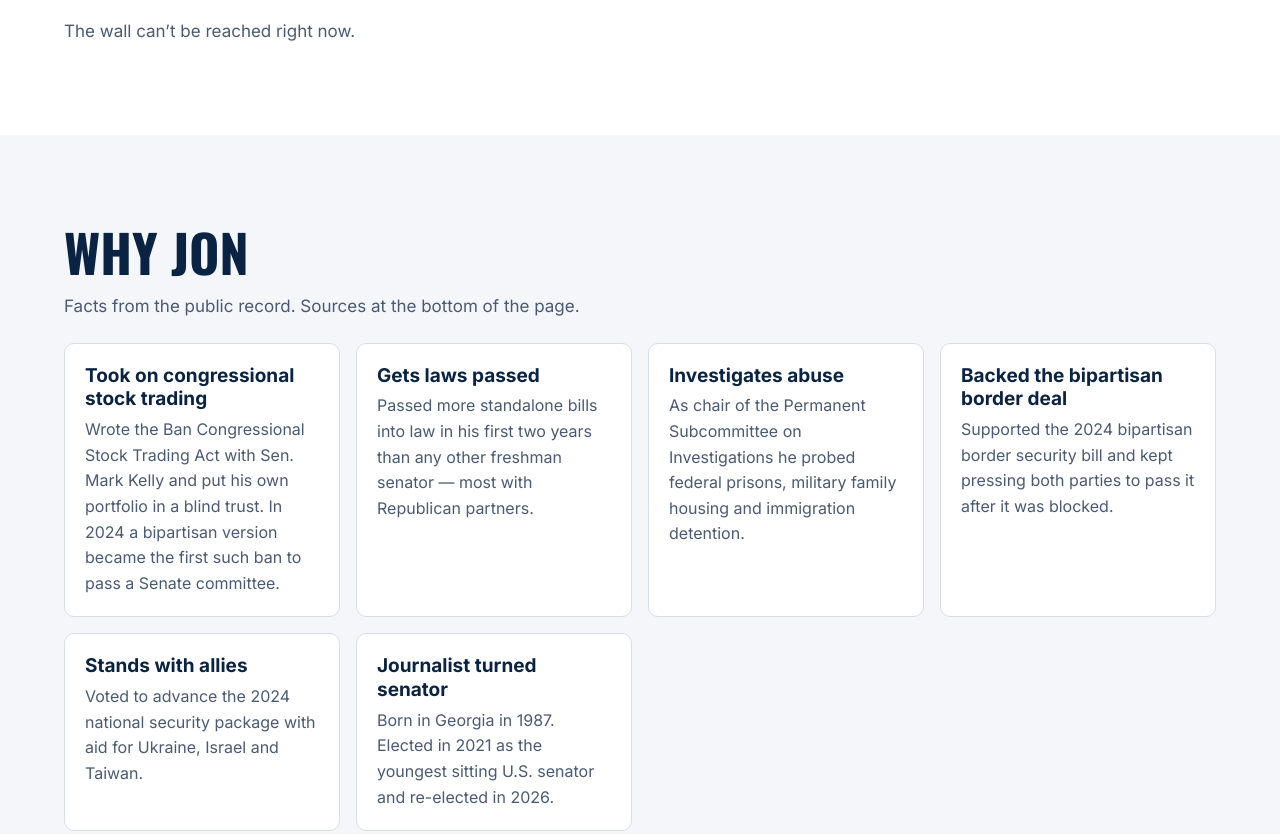
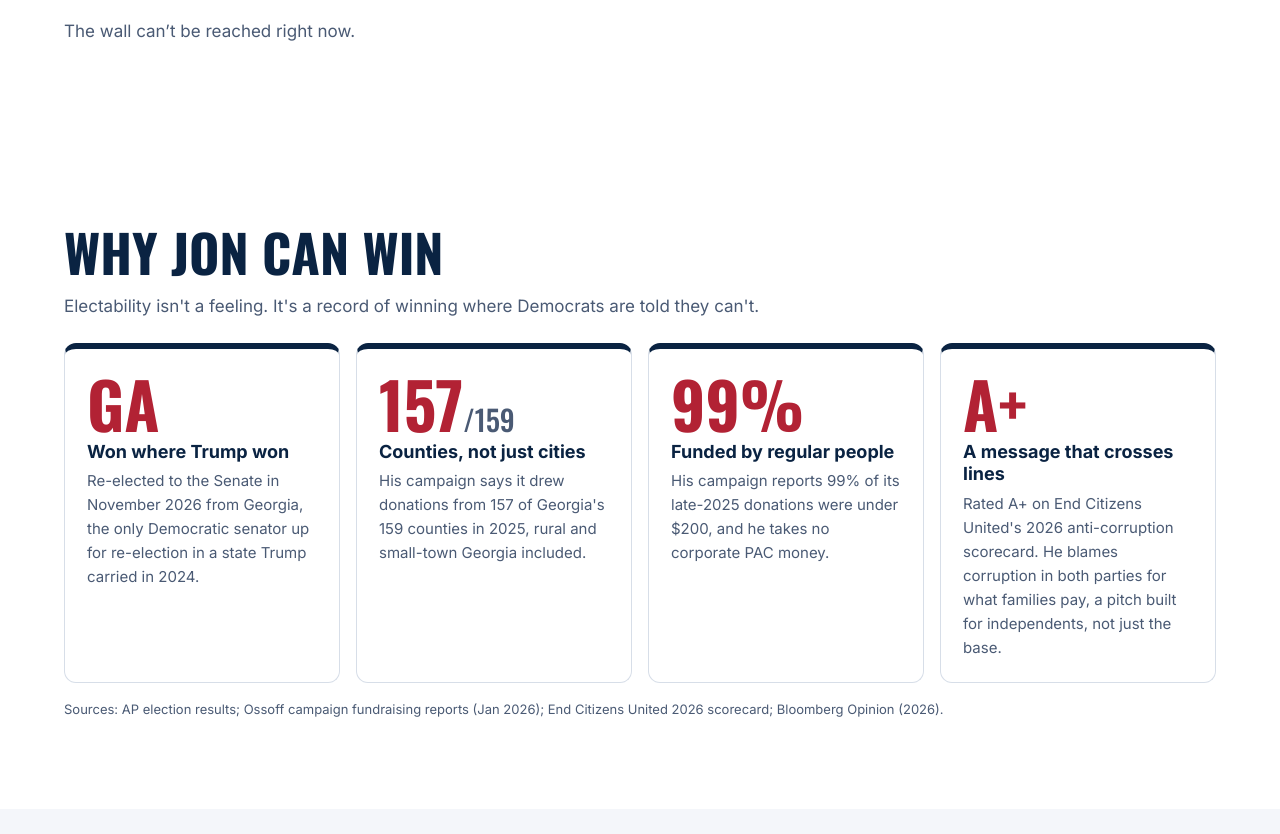
Before and after one commit to murad2026/ossoff, a plain HTML site: page site/index.html in a window 1280 px wide. Shown: the part 2820-3654 px from the top of the page. Drawn offline with nearby package versions, Linux system fonts and the light colour scheme; no server answers.

Commit message:
Add 'Why Jon can win' section to the home page
Co-Authored-By: Claude Opus 5.5 <noreply@anthropic.com>
Claude-Session: https://claude.ai/code/session_01UJNdjcR4d2v1VMPytcVuvU

```diff
--- a/site/index.html
+++ b/site/index.html
@@ -10,8 +10,8 @@
 <link rel="preconnect" href="https://fonts.googleapis.com">
 <link rel="preconnect" href="https://fonts.gstatic.com" crossorigin>
 <link rel="stylesheet" href="https://fonts.googleapis.com/css2?family=Oswald:wght@500;600;700&family=Source+Serif+4:ital,wght@0,600;1,500&family=Inter:wght@400;500;600;700&display=swap">
-<link rel="stylesheet" href="styles.css?v=9">
-<script src="config.js?v=9"></script>
+<link rel="stylesheet" href="styles.css?v=10">
+<script src="config.js?v=10"></script>
 </head>
 <body>
 
@@ -169,6 +169,19 @@
   <p class="empty" id="wallEmpty" hidden>No stories here yet. Be the first — scroll up and tell Jon why.</p>
 </section>
 
+<!-- Why Jon can win -->
+<section class="band win" id="win" aria-labelledby="winTitle">
+  <h2 id="winTitle" class="section-title">Why Jon can win</h2>
+  <p class="lead">Electability isn't a feeling. It's a record of winning where Democrats are told they can't.</p>
+  <div class="win-grid">
+    <div class="win-card"><span class="win-big">GA</span><b>Won where Trump won</b><p>Re-elected to the Senate in November 2026 from Georgia, the only Democratic senator up for re-election in a state Trump carried in 2024.</p></div>
+    <div class="win-card"><span class="win-big">157<small>/159</small></span><b>Counties, not just cities</b><p>His campaign says it drew donations from 157 of Georgia's 159 counties in 2025, rural and small-town Georgia included.</p></div>
+    <div class="win-card"><span class="win-big">99%</span><b>Funded by regular people</b><p>His campaign reports 99% of its late-2025 donations were under $200, and he takes no corporate PAC money.</p></div>
+    <div class="win-card"><span class="win-big">A+</span><b>A message that crosses lines</b><p>Rated A+ on End Citizens United&#39;s 2026 anti-corruption scorecard. He blames corruption in both parties for what families pay, a pitch built for independents, not just the base.</p></div>
+  </div>
+  <p class="win-src">Sources: AP election results; Ossoff campaign fundraising reports (Jan 2026); End Citizens United 2026 scorecard; Bloomberg Opinion (2026).</p>
+</section>
+
 <!-- Why Jon -->
 <section class="band why" id="why" aria-labelledby="whyTitle">
   <h2 id="whyTitle" class="section-title">Why Jon</h2>
@@ -201,6 +214,8 @@
     <li><a href="https://www.ossoff.senate.gov/press-releases/sens-ossoff-kelly-introduce-bill-banning-stock-trading-by-members-of-congress">Ban Congressional Stock Trading Act — press release</a></li>
     <li><a href="https://www.wabe.org/?p=613424">WABE — stock trading ban advances (2024)</a></li>
     <li><a href="https://www.ajc.com/politics/2026/08/georgia-us-senate-candidates-2026-whos-running/">AJC — Georgia U.S. Senate candidates 2026</a></li>
+    <li><a href="https://electjon.com/sen-ossoff-enters-competitive-election-year-with-25-million-plus-war-chest/">Ossoff campaign — 2025 fundraising: 157 of 159 counties, 99% under $200</a></li>
+    <li><a href="https://www.ebsco.com/articles/law/29321c28-377a-5061-81ee-003a94a7ef0c/ossoff-s-corruption-message-goes-beyond-trump">Bloomberg Opinion — Ossoff&#39;s corruption message goes beyond Trump (2026)</a></li>
     <li><a href="https://nowgeorgia.com/?p=306262">Georgia Recorder — the bipartisan border bill</a></li>
     <li><a href="https://www.ajc.com/politics/senate-votes-down-border-bill-pursues-possible-plan-to-aid-israel-ukraine/TS5JFFNUS5AZFI4EBGEXTX4BIE">AJC — border bill and aid package (2024)</a></li>
   </ul>
@@ -211,6 +226,6 @@
   <symbol id="star" viewBox="0 0 24 24"><path d="M12 1.8l2.9 6.6 7.1.6-5.4 4.7 1.6 7-6.2-3.7-6.2 3.7 1.6-7L2 9l7.1-.6z"/></symbol>
 </svg>
 
-<script src="app.js?v=9"></script>
+<script src="app.js?v=10"></script>
 </body>
 </html>
--- a/site/styles.css
+++ b/site/styles.css
@@ -230,3 +230,14 @@ small{font-weight:400;color:var(--muted)}
 .sc-backfired{border-top-color:var(--red);background:light-dark(#FFF5F6,#1E0F16)}
 .caveat{margin:14px 0 0;font-size:14px;color:var(--muted);font-style:italic}
 @media(max-width:900px){.cols{grid-template-columns:minmax(0,1fr)}.score{grid-template-columns:minmax(0,1fr)}}
+
+/* why Jon can win */
+.win-grid{display:grid;grid-template-columns:repeat(4,minmax(0,1fr));gap:16px}
+.win-card{background:var(--bg);border:1.5px solid var(--line);border-top:6px solid var(--navy);border-radius:12px;padding:22px;display:flex;flex-direction:column;gap:6px}
+.win-big{font-family:var(--display);font-weight:700;font-size:clamp(44px,5vw,64px);line-height:1;color:var(--red)}
+.win-big small{font-size:.45em;color:var(--muted)}
+.win-card b{font-size:18px;line-height:1.25}
+.win-card p{margin:0;color:var(--muted);font-size:15px}
+.win-src{margin:16px auto 0;font-size:13px;color:var(--muted)}
+@media(max-width:900px){.win-grid{grid-template-columns:repeat(2,minmax(0,1fr))}}
+@media(max-width:520px){.win-grid{grid-template-columns:minmax(0,1fr)}}
```
Also changed, not shown: site/accountability.html (+2 -2 lines), site/admin.html (+3 -3 lines), site/money.html (+2 -2 lines), site/new-generation.html (+2 -2 lines), site/volunteer.html (+2 -2 lines), site/why-2028.html (+2 -2 lines).
